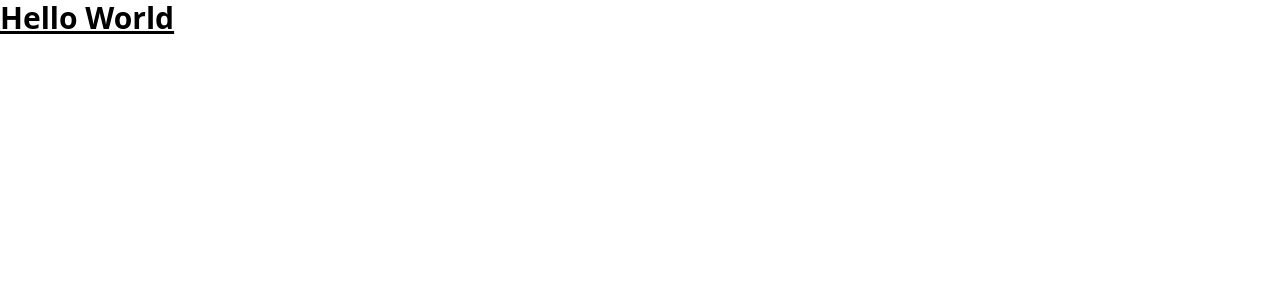
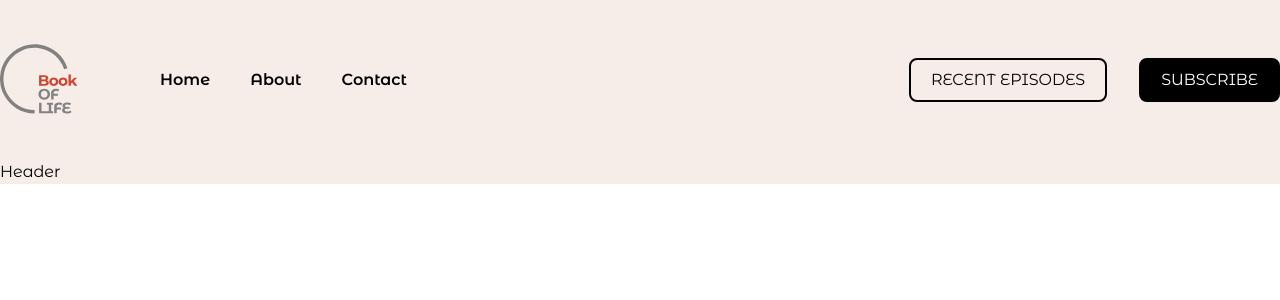
Before and after one commit to YerrouHamza/Book-of-LIFE, a React (Vite) app: page / in a window 1280 px wide. Shown: the top 300 px of the page. Built offline with nearby package versions, Linux system fonts and the light colour scheme.

Commit message:
added the font and created the haeder and navbar components

```diff
--- a/src/App.tsx
+++ b/src/App.tsx
@@ -1,10 +1,10 @@
-
+import Header from "./components/header"
 
 function App() {
   return (
-    <>
-      <p className="text-3xl font-bold underline">Hello World</p>
-    </>
+    <div className="font-montserrat">
+      <Header />
+    </div>
   )
 }
 
--- /dev/null
+++ b/src/components/header.tsx
@@ -0,0 +1,12 @@
+import Navbar from './navbar.tsx';
+
+function Header() {
+  return (
+    <header className="bg-theme-champagne">
+        <Navbar />
+        <h1>Header</h1>
+    </header>
+  );
+}
+
+export default Header;
--- /dev/null
+++ b/src/components/navbar.tsx
@@ -0,0 +1,28 @@
+import BookOfLifeLogo from '../assets/book-of-life.svg';
+
+function Navbar() {
+  return (
+    <div className="flex justify-between items-center gap-10 max-w-screen-xl m-auto py-10">
+        <nav className='flex items-center gap-20 w-2/4'>
+            <img
+                src={BookOfLifeLogo}
+                alt="Book Of LIFE logo"
+                className="h-20 w-20"
+            />
+            <ul className='flex justify-between items-center gap-10 font-semibold'>
+                <li><a href="/">Home</a></li>
+                <li><a href="/about">About</a></li>
+                <li><a href="/contact">Contact</a></li>
+            </ul>
+        </nav>
+
+        <div className="">
+            <button className='border-2 border-black px-5 py-2 text-black rounded-lg mr-8'>RECENT EPISODES</button>
+            <button className='border-2 border-black bg-black px-5 py-2 text-white rounded-lg'>SUBSCRIBE</button>
+        </div>
+    </div>
+  );
+}
+
+
+export default Navbar;
```
Also changed, not shown: src/assets/book-of-life.svg.
